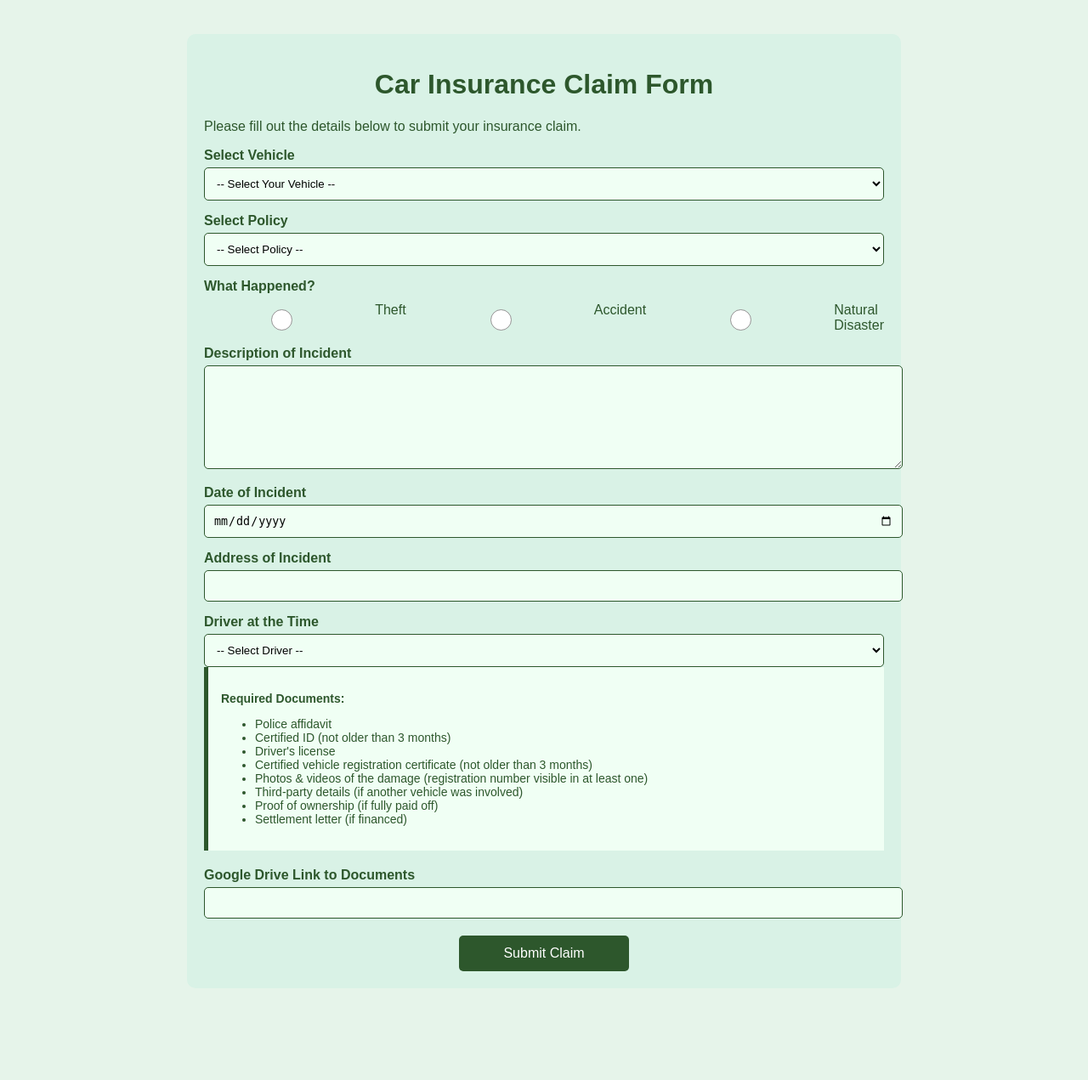
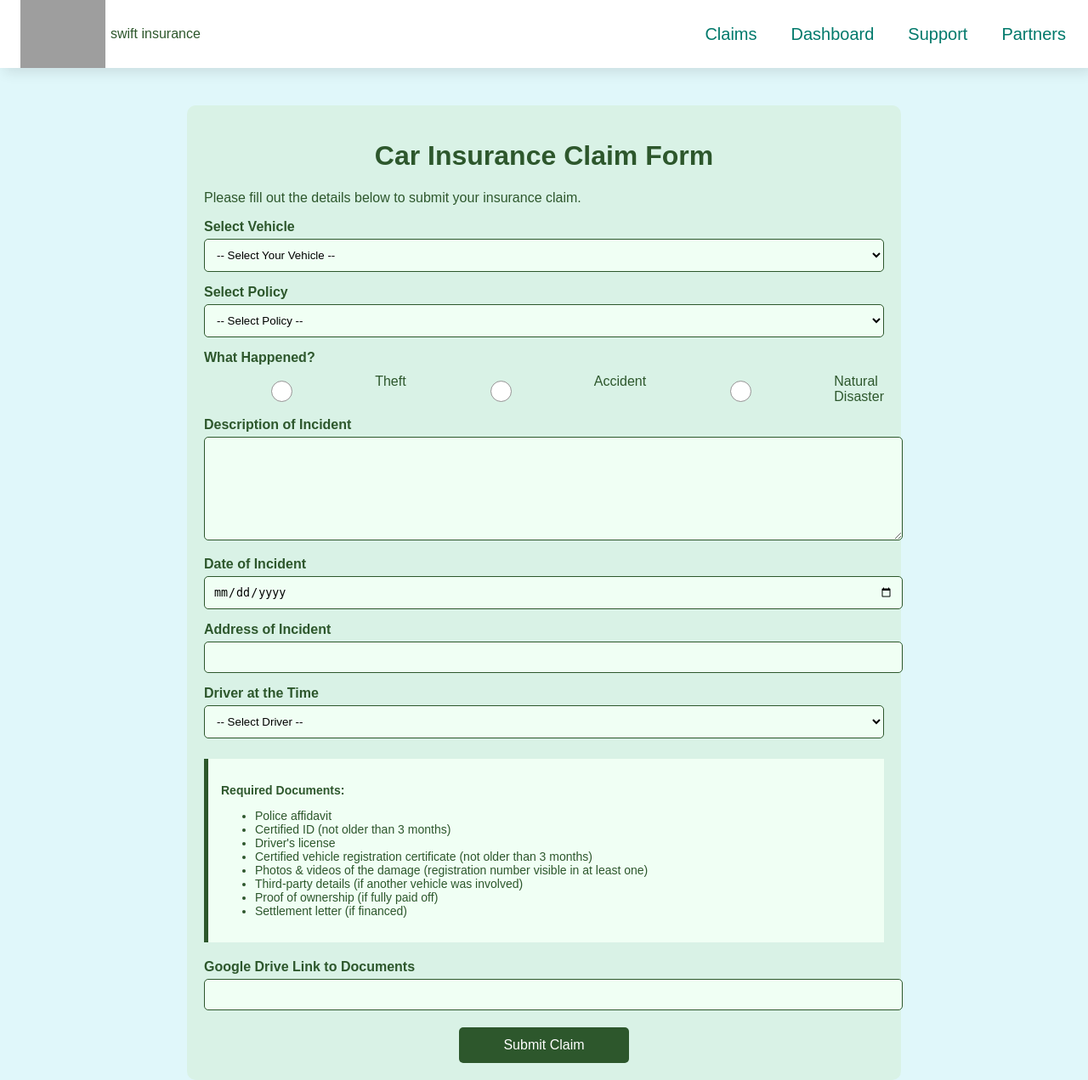
Before and after one commit to Vuyo17Sanlam/Car-Insurance-Capstone, a Python web app: template templates/claims_form.html in a window 1280 px wide. Shown: the whole page at 85% size. Before the commit the page ends 1163 px from the top, so only its background shows below. Run offline with Jinja, Linux system fonts and the light colour scheme; the template is opened without the code that fills it, so the values that code supplies are empty; grey boxes are pictures that could not be loaded.

Commit message:
claims form changes

```diff
--- a/templates/claims_form.html
+++ b/templates/claims_form.html
@@ -7,13 +7,15 @@
     <style>
       body {
         font-family: Arial, sans-serif;
-        background-color: #e6f4ea;
+        background-color: #e0f7fa;
         color: #2d572c;
-        margin: 40px;
+        margin: 0px;
       }
       .container {
         max-width: 800px;
         margin: auto;
+        margin-top: 44px;
+
         padding: 20px;
         background: #d9f2e6;
         border-radius: 10px;
@@ -53,6 +55,7 @@
         border-left: 5px solid #2d572c;
         margin-bottom: 20px;
         font-size: 14px;
+        margin-top: 24px;
       }
       .submit-button {
         width: 200px;
@@ -70,9 +73,70 @@
         justify-content: center;
         width: 100%;
       }
+      nav {
+        position: sticky;
+        top: 0;
+        background-color: #ffffff;
+        display: flex;
+        justify-content: space-between;
+        box-shadow: 5px 5px 15px rgba(0, 0, 0, 0.1);
+      }
+      .navbar ul {
+        list-style-type: none;
+        margin: 0;
+        padding: 6px;
+        overflow: hidden;
+        display: flex;
+        justify-content: right;
+        align-items: center;
+        font-size: 20px;
+      }
+      .navbar li a {
+        display: block;
+        text-align: center;
+        padding: 14px 20px;
+        text-decoration: none;
+        color: #00796b; /* Pastel green */
+      }
+      .navbar li a:hover {
+        background-color: #004d40; /* Darker green */
+        color: #ffffff;
+      }
+      .logo-container {
+        display: flex;
+        align-items: center;
+        margin-left: 24px;
+        gap: 6px;
+      }
+      .logo {
+        width: 100px;
+        height: 80px;
+      }
+      .logo-text {
+        font-family: "Michroma", sans-serif;
+        margin-top: 0;
+        margin-bottom: 0;
+        text-align: center;
+      }
     </style>
   </head>
   <body>
+    <nav class="navbar">
+      <div class="logo-container">
+        <img
+          src="https://static.vecteezy.com/system/resources/thumbnails/046/887/565/small_2x/a-black-and-white-car-icon-on-a-white-background-vector.jpg"
+          alt=""
+          class="logo"
+        />
+        <p class="logo-text">swift insurance</p>
+      </div>
+      <ul>
+        <li><a href="claims.html">Claims</a></li>
+        <li><a href="dashboard.html">Dashboard</a></li>
+        <li><a href="#support">Support</a></li>
+        <li><a href="#partners">Partners</a></li>
+      </ul>
+    </nav>
     <div class="container">
       <h1>Car Insurance Claim Form</h1>
       <p>Please fill out the details below to submit your insurance claim.</p>
@@ -80,13 +144,14 @@
       <label for="vehicle">Select Vehicle</label>
       <select id="vehicle">
         <option value="">-- Select Your Vehicle --</option>
-        <option value="Car1">Car 1</option>
-        <option value="Car2">Car 2</option>
+        <option value="Car1">Toyota Corolla</option>
+        <option value="Car2">Suzuki Swift</option>
       </select>
 
       <label for="policy">Select Policy</label>
       <select id="policy">
         <option value="">-- Select Policy --</option>
+        <option value="policy1">Comprehensive Cover</option>
       </select>
 
       <label>What Happened?</label>
```
